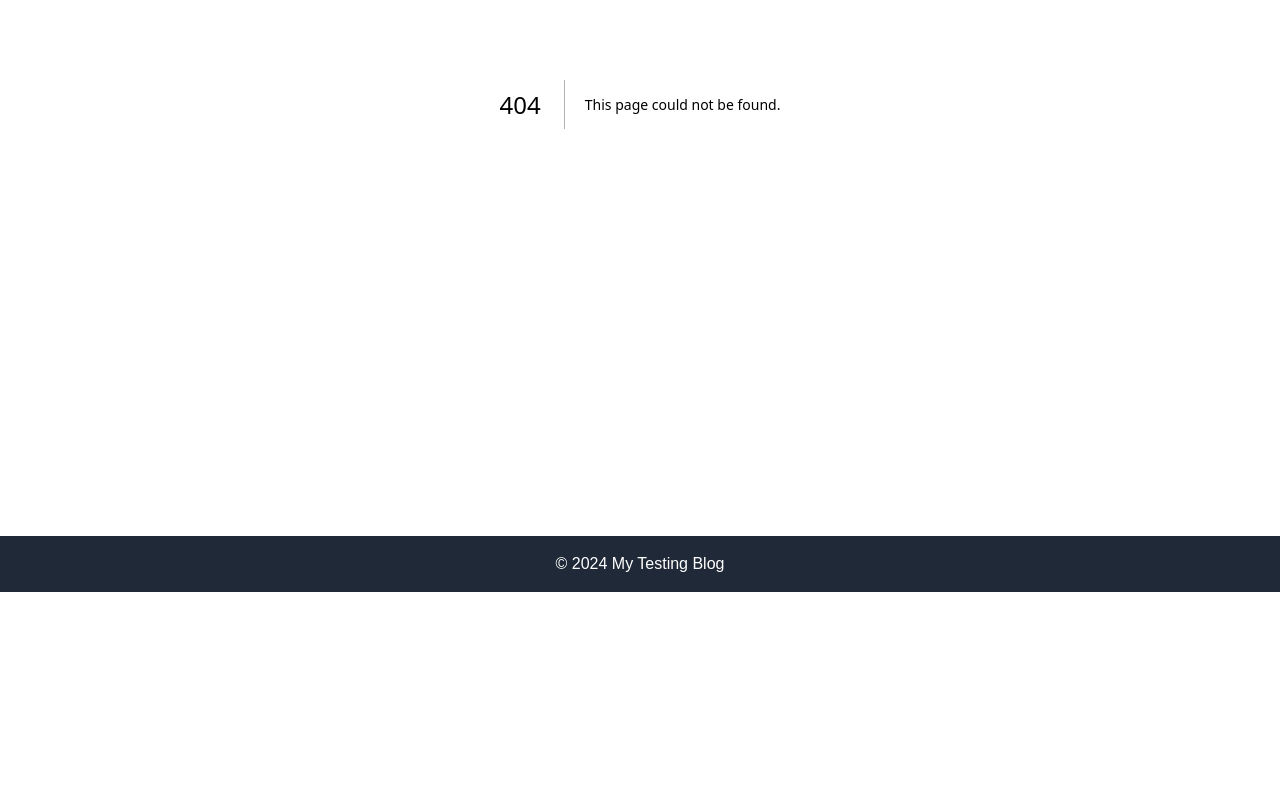
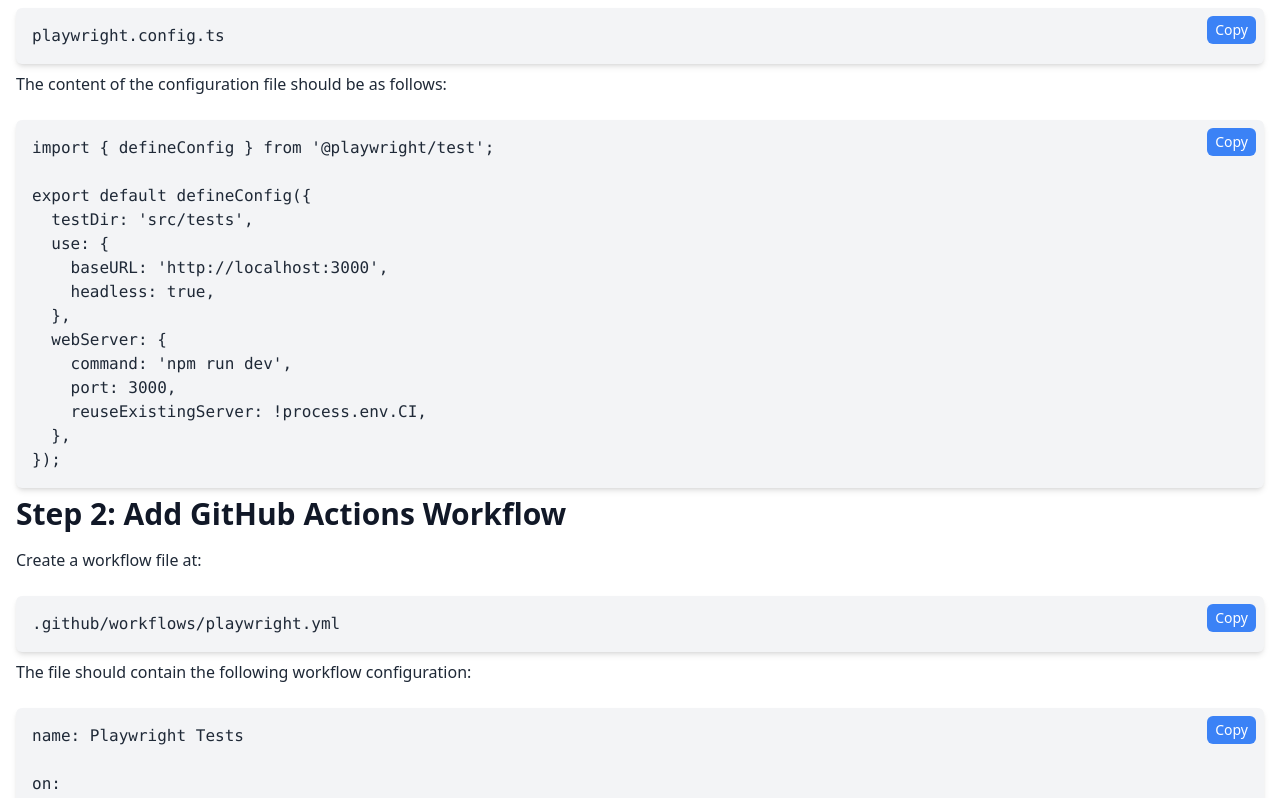
Before and after one commit to juvezz/sergeipetrukhin, a Next.js app: page /github-actions in a window 1280 px wide. Before the commit this address had no page. Shown: the part 360-1158 px from the top of the page. Before the commit the page ends 952 px from the top, so only its background shows below. Built offline with nearby package versions, Linux system fonts and the light colour scheme.

Commit message:
github actions post and configuration

```diff
--- /dev/null
+++ b/src/app/github-actions/page.tsx
@@ -0,0 +1,129 @@
+import React from 'react';
+import CodeBlock from '../components/CodeBlock';
+import Head from 'next/head';
+
+const GitHubActions: React.FC = () => {
+    return (
+        <div className="container mx-auto px-4 py-8 bg-white dark:bg-gray-900 text-gray-800 dark:text-gray-200 font-sans">
+            <Head>
+                <title>Automate Playwright Tests in Next.js 14</title>
+                <meta name="description" content="Guide to configuring GitHub Actions to run Playwright tests in a Next.js 14 project with Tailwind CSS." />
+                <meta name="keywords" content="playwright, testing, github actions, typescript, Next.js, QA, AQA" />
+            </Head>
+
+            <h1 className="text-4xl md:text-5xl font-extrabold mb-6 text-center text-gray-900 dark:text-gray-100">
+                Automate Playwright Tests in Next.js 14 Using GitHub Actions
+            </h1>
+
+            <p className="text-base md:text-lg mb-6 leading-relaxed">
+                This guide walks you through setting up GitHub Actions to execute Playwright tests for a Next.js 14 project.
+            </p>
+
+            <h2 className="text-2xl md:text-3xl font-semibold mb-4 text-gray-900 dark:text-gray-100">Step 1: Configure Playwright</h2>
+            <p className="mb-6">
+                Add or update the configuration file:
+            </p>
+            <CodeBlock codeString="playwright.config.ts" />
+            <p className="mb-6">The content of the configuration file should be as follows:</p>
+            <CodeBlock codeString={
+`import { defineConfig } from '@playwright/test';
+
+export default defineConfig({
+  testDir: 'src/tests',
+  use: {
+    baseURL: 'http://localhost:3000',
+    headless: true,
+  },
+  webServer: {
+    command: 'npm run dev',
+    port: 3000,
+    reuseExistingServer: !process.env.CI,
+  },
+});`} />
+
+
+            <h2 className="text-2xl md:text-3xl font-semibold mb-4 text-gray-900 dark:text-gray-100">Step 2: Add GitHub Actions Workflow</h2>
+            <p className="mb-6">
+                Create a workflow file at:
+            </p>
+            <CodeBlock codeString=".github/workflows/playwright.yml" />
+            <p className="mb-6">The file should contain the following workflow configuration:</p>
+            <CodeBlock codeString={
+`name: Playwright Tests
+
+on:
+  push:
+    branches:
+      - main
+  pull_request:
+
+jobs:
+  test:
+    runs-on: ubuntu-latest
+
+    steps:
+      - name: Checkout code
+        uses: actions/checkout@v3
+
+      - name: Setup Node.js
+        uses: actions/setup-node@v3
+        with:
+          node-version: 18
+
+      - name: Install dependencies
+        run: npm install
+
+      - name: Build the Next.js app
+        run: npm run build
+
+      - name: Run Playwright tests
+        run: npx playwright test src/tests/visual.spec.ts`} />
+
+            <h2 className="text-2xl md:text-3xl font-semibold mb-4 text-gray-900 dark:text-gray-100">Step 3: Write Playwright Tests</h2>
+            <p className="mb-6">
+                Create a test file in the following directory:
+            </p>
+            <CodeBlock codeString="tests" />
+            <p className="mb-6">
+                For example, create the file:
+            </p>
+            <CodeBlock codeString="tests/visual.spec.ts" />
+            <p className="mb-6">Add the following test code:</p>
+
+The issue arises from how the backticks (`) inside the codeString template literal conflict with the surrounding backticks.
+To handle this, you can escape the inner backticks or use a different quoting style for the codeString value. Here’s how to fix it:
+
+Solution 1: Escape the Inner Backticks
+Escape the inner backticks using a backslash (\):
+
+tsx
+Copy code
+            <CodeBlock codeString={
+`import { test, expect } from '@playwright/test';
+
+test.describe('Visual Regression Tests', () => {
+    test('About page visual snapshot', async ({ page, baseURL }) => {
+        // Use baseURL from the Playwright configuration
+        await page.goto(\`\${baseURL}/about\`);
+        const screenshot = await page.screenshot();
+        expect(screenshot).toMatchSnapshot('aboutpage.png');
+    });
+
+    test('About page visual test with maxDiffPixels', async ({ page, baseURL }) => {
+        // Use baseURL from the Playwright configuration
+        await page.goto(\`\${baseURL}/about\`);
+        const screenshot = await page.screenshot();
+        expect(screenshot).toMatchSnapshot('aboutpage.png', {
+            maxDiffPixels: 100 // allows for up to 100 pixel differences
+        });
+    });
+})`} />
+            <p className="mb-6">
+                After completing these steps, your Playwright tests will be automatically executed using GitHub Actions,
+                ensuring a smooth CI/CD workflow for your Next.js application.
+            </p>
+        </div>
+    );
+};
+
+export default GitHubActions;
```
Also changed, not shown: playwright-report/index.html (+1 -1 lines), playwright.config.ts (+9 -0 lines), src/tests/visual.spec.ts-snapshots/aboutpage-darwin.png, 1 other file (tests, documents, lock files or other folders).
